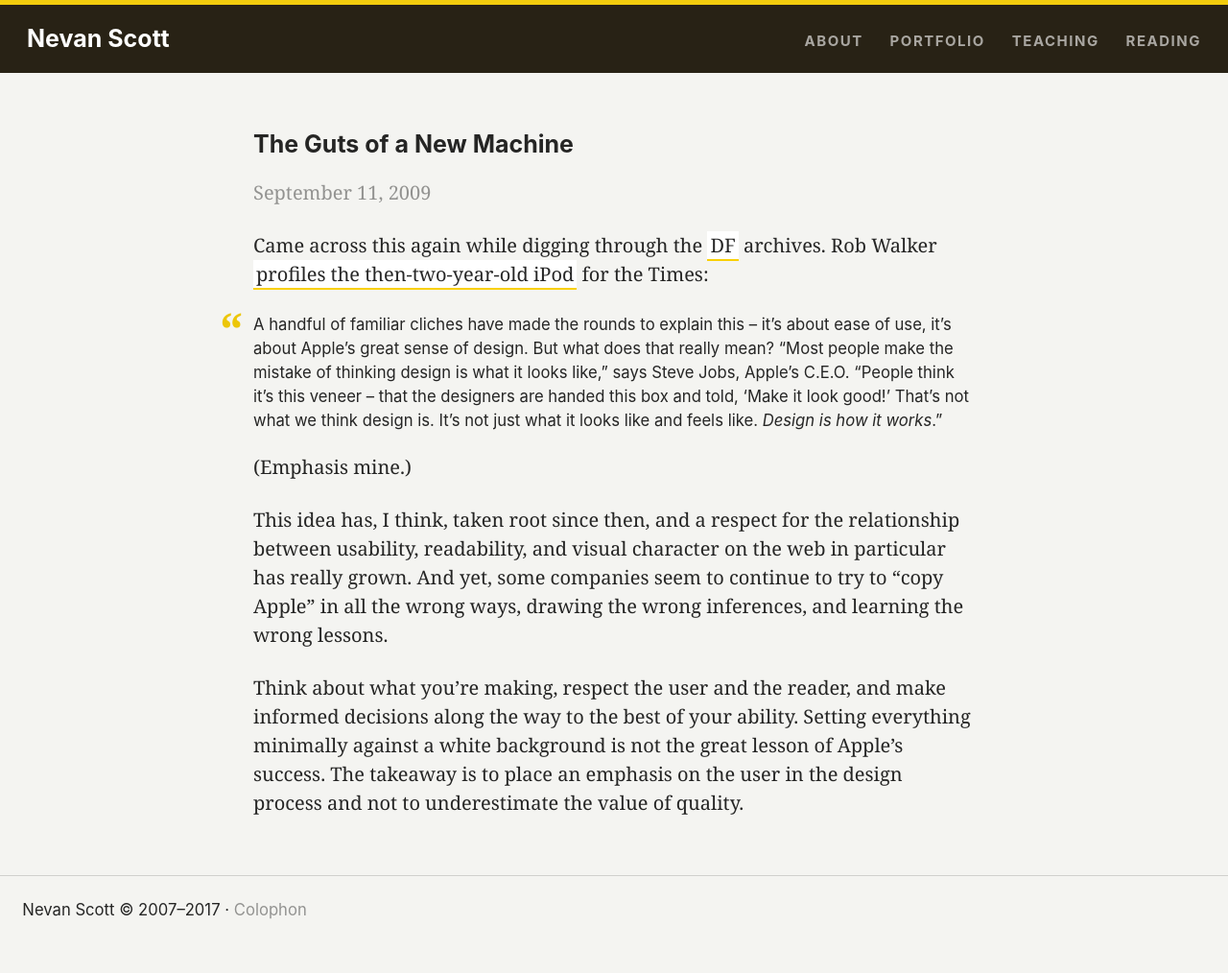
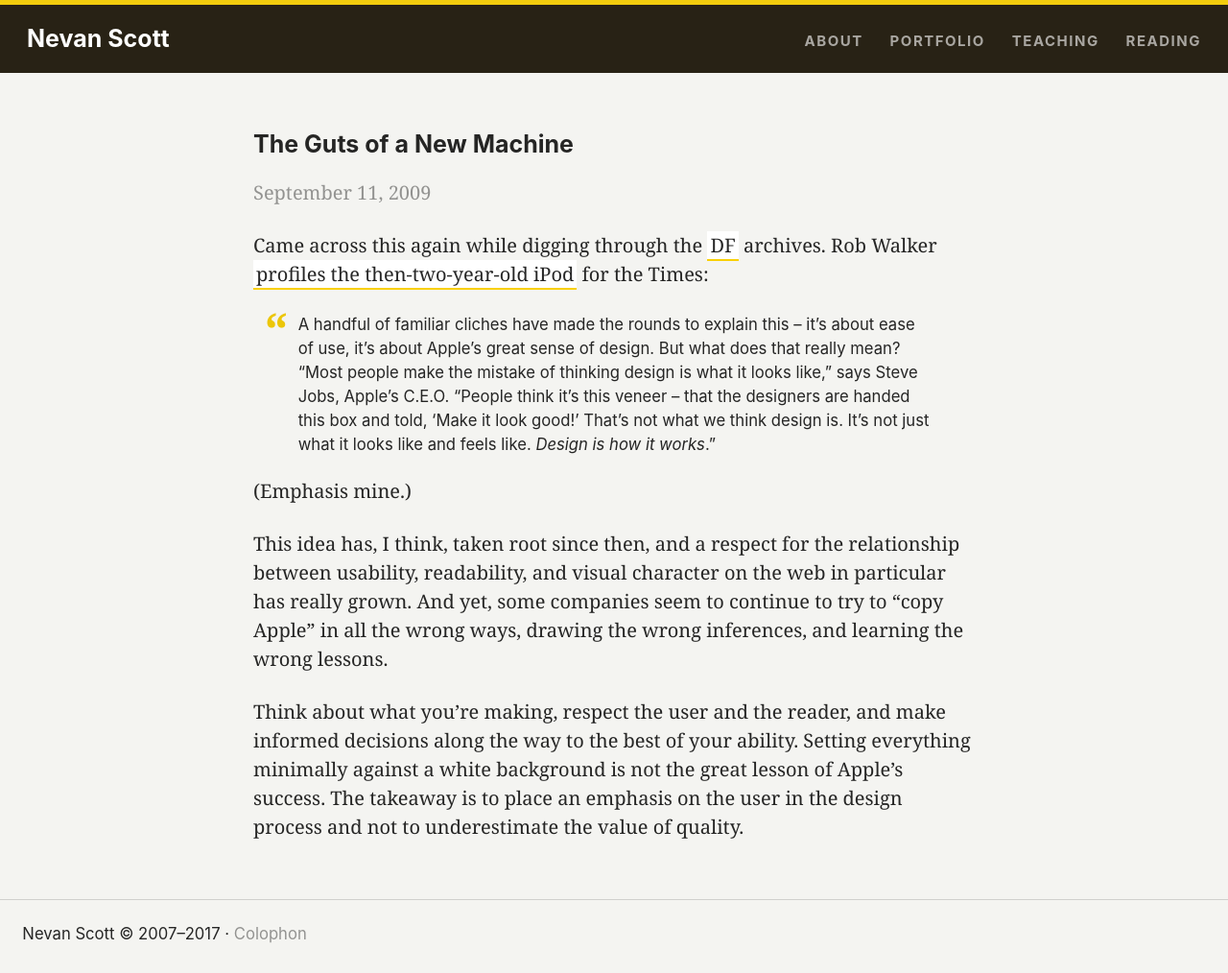
Before and after one commit to nevanscott/nevanscott.github.io, a Jekyll site: the page built from _posts/journal/2009-09-11-guts.md, in a window 1280 px wide. Shown: the whole page at 96% size. Built offline with Jekyll 4.4.1, drawn with Linux system fonts in a browser that asks for light colours; before the commit the page ends 989 px from its top, so only the background shows below that.

Commit message:
fixes blockquotes

```diff
--- a/_includes/main.scss
+++ b/_includes/main.scss
@@ -174,12 +174,13 @@ dd {
   padding: 0;
 }
 blockquote {
+  box-sizing: border-box;
   font-family: $sans;
   font-size: smaller;
   margin-left: 0;
   margin-right: 0;
-  padding-left: 4.5em;
-  padding-right: 4.5em;
+  padding-left: 2.8em;
+  padding-right: 2.8em;
   &:before {
     color: hsl(50,93,48);
     content: '“';
```
